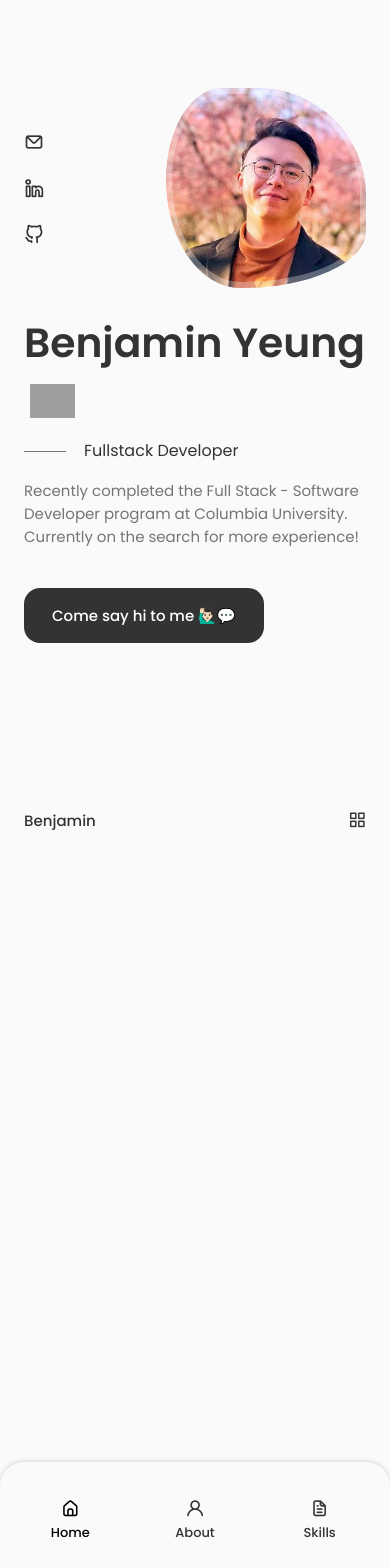
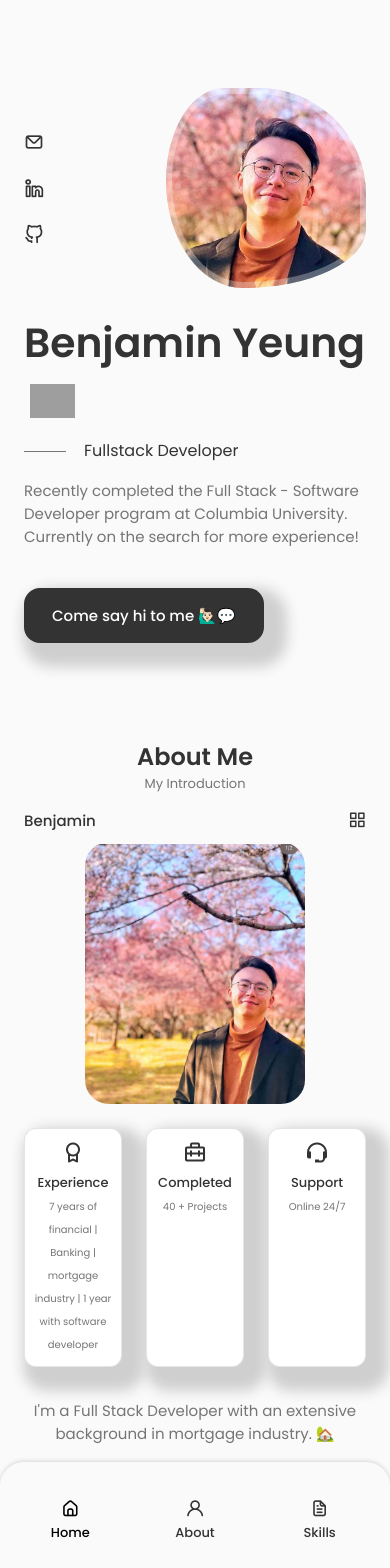
Before and after one commit to BenYeung4/Ben_Portfolio, a React (Create React App) app: page / in a window 390 px wide. Shown: the top 1568 px of the page. Before the commit the page ends 844 px from the top, so only its background shows below. Built offline with nearby package versions, Linux system fonts and the light colour scheme; grey boxes are pictures that could not be loaded.

Commit message:
added about me section, adjusted css

```diff
--- a/src/App.css
+++ b/src/App.css
@@ -152,10 +152,14 @@
   border-radius: 1rem;
   font-weight: var(--font-medium);
   color: white;
+  transition: transform 200ms ease-in;
+  box-shadow: 11px 12px 13px 12px rgb(207, 207, 207);
 }
 
 .button:hover{
   background-color: var(--title-color-dark);
+  transform: scale(1.1);
+
 }
 
 .button__icon {
@@ -188,15 +192,22 @@
 
 /*for medium devices*/
 @media screen and (max-width: 768px){
+  body{
+    margin: 0 0 var(--header-height) 0;
+  }
   .section {
     padding: 2rem 0 4rem;
+  }
+
+  .section__subtitle{
+    margin-bottom: var(--mb-3);
   }
 }
 
 @media screen and (max-width: 576px){}
 
 /*for small devices*/
-@media screen and (max-widht: 350px){
+@media screen and (max-width: 350px){
   :root{
     --big-font-size: 2.25rem;
   }
--- a/src/App.js
+++ b/src/App.js
@@ -1,6 +1,7 @@
 import React from "react";
 import Header from "./components/Header";
 import Home from "./components/Home";
+import About from "./components/About";
 // import Footer from "./components/Footer";
 import "./App.css";
 // import "bootstrap/dist/css/bootstrap.css";
@@ -12,6 +13,7 @@
         <Header />
         <main className="main">
           <Home />
+          <About />
         </main>
         {/* <Footer /> */}
       </div>
--- /dev/null
+++ b/src/components/About/about.css
@@ -0,0 +1,94 @@
+.about__container {
+    grid-template-columns: repeat(2, 1fr);
+    align-items: center;
+    column-gap: 4rem;
+}
+
+.about__img {
+    width: 350px;
+    border-radius: 1.5rem;
+    justify-self: center;
+}
+
+.about__info{
+    grid-template-columns: repeat(3, 140px);
+    gap: 0.5rem;
+    margin-bottom: var(--mb-2);
+}
+
+.about__box{
+    background-color: var(--container-color);
+    border: 1px solid rgba(0,0,0,0.1);
+    border-radius: 0.75rem;
+    text-align: center;
+    padding: 1rem 1.25rem;
+    box-shadow: 11px 12px 13px 12px rgb(207, 207, 207)
+}
+
+.about__icon{
+    font-size: 1.5rem;
+    color: var(--title-color);
+    margin-bottom: var(--mb-0-5);
+}
+
+.about__title {
+    font-size: var(--small-font-size);
+    font-weight: var(--font-medium);
+}
+
+.about__subtitle {
+    font-size: var(--tiny-font-size);
+}
+
+.about__description {
+    padding: 0 4rem 0 0;
+    margin-bottom: var(--mb-2-5);
+}
+
+
+/*for large devices*/
+@media screen and (max-width: 992px){
+    .about__container {
+        grid-template-columns: 1fr;
+        row-gap: 2.5rem;
+    }
+
+    .about__img {
+        width: 220px;
+    }
+
+    .about__box{
+        padding: 0.75rem 0.5rem;
+    }
+
+    .about__data {
+        text-align: center;
+    }
+
+    .about__info {
+        justify-content: center;
+    }
+
+    .about__description {
+        padding: 0 5rem;
+        margin-bottom: 2rem;
+    }
+}
+
+/*for medium devices*/
+@media screen and (max-width: 576px){
+    .about__info {
+        grid-template-columns: repeat(3, 1fr);
+    }
+
+    .about__description {
+        padding: 0;
+    }
+}
+
+/*for small devices*/
+@media screen and (max-width: 350px){
+    .about__info {
+        grid-template-columns: repeat(2, 1fr);
+    }
+}
--- a/src/components/About/index.js
+++ b/src/components/About/index.js
@@ -1,13 +1,44 @@
 import React from "react";
+import "./about.css";
+import Info from "./info";
 
 //import of images
-import profilePhoto from "../../assets/images/profile.jpg";
+import profilePhoto from "../../assets/images/secondary photo.jpg";
 
-import { Col } from "react-bootstrap";
+//resume
+import Resume from "../../assets/images/Resume.pdf";
+
+// import { Col } from "react-bootstrap";
 
 function About() {
   return (
-    <section className="title">
+    <section className="about section" id="about">
+      <h2 className="section__title">About Me</h2>
+      <span className="section__subtitle">My Introduction</span>
+
+      <div className="about__container container grid">
+        <img src={profilePhoto} alt="" className="about__img" />
+
+        <div className="about__data">
+          <Info />
+
+          <p className="about__description">
+            I'm a Full Stack Developer with an extensive background in mortgage
+            industry. 🏡
+          </p>
+
+          <a download="" href={Resume} className="button button--flex">
+            Download Resume 📄
+          </a>
+        </div>
+      </div>
+    </section>
+  );
+}
+
+export default About;
+
+/* <section className="title">
       <div className="row justify-content-center" id="about-container">
         <Col lg={6} md={12}>
           <center>
@@ -65,8 +96,4 @@
           </p>
         </Col>
       </div>
-    </section>
-  );
-}
-
-export default About;
+    </section> */
--- /dev/null
+++ b/src/components/About/info.js
@@ -0,0 +1,30 @@
+import React from "react";
+
+function Info() {
+  return (
+    <div className="about__info grid">
+      <div className="about__box">
+        <i class="bx bx-award about__icon"></i>
+        <h3 className="about__title">Experience</h3>
+        <span className="about__subtitle">
+          7 years of financial | Banking | mortgage industry | 1 year with
+          software developer
+        </span>
+      </div>
+
+      <div className="about__box">
+        <i class="bx bx-briefcase-alt-2 about__icon"></i>
+        <h3 className="about__title">Completed</h3>
+        <span className="about__subtitle">40 + Projects</span>
+      </div>
+
+      <div className="about__box">
+        <i class="bx bx-support about__icon"></i>
+        <h3 className="about__title">Support</h3>
+        <span className="about__subtitle">Online 24/7</span>
+      </div>
+    </div>
+  );
+}
+
+export default Info;
--- a/src/components/Header/header.css
+++ b/src/components/Header/header.css
@@ -34,6 +34,7 @@
     color: var(--title-color);
     font-weight:var(--font-medium);
     transition: .3s;
+
 }
 
 /*removes icons, closes, and toggle menu when in full screen mode*/
@@ -47,6 +48,7 @@
 .active-link,
 .nav__link:hover{
     color: var(--title-color-dark);
+
 }
 
 /*===== BREAKPOINT =====*/
@@ -113,7 +115,7 @@
 
 
 /*for small devices*/
-@media screen and (max-widht: 350px){
+@media screen and (max-width: 350px){
     .nav__menu {
         padding: 2rem 0.25rem 4rem;
     }
--- a/src/components/Home/home.css
+++ b/src/components/Home/home.css
@@ -23,6 +23,7 @@
 
 .home__social-icon:hover {
     color: var(--title-color-dark);
+    transform: scale(1.1);
 }
 
 .home__title{
@@ -187,7 +188,7 @@
 
 
   /*for small devices*/
-  @media screen and (max-widht: 350px){
+  @media screen and (max-width: 350px){
 .home__img {
     width: 180px;
     height: 180px;
```
Also changed, not shown: 1 other file (tests, documents, lock files or other folders).
